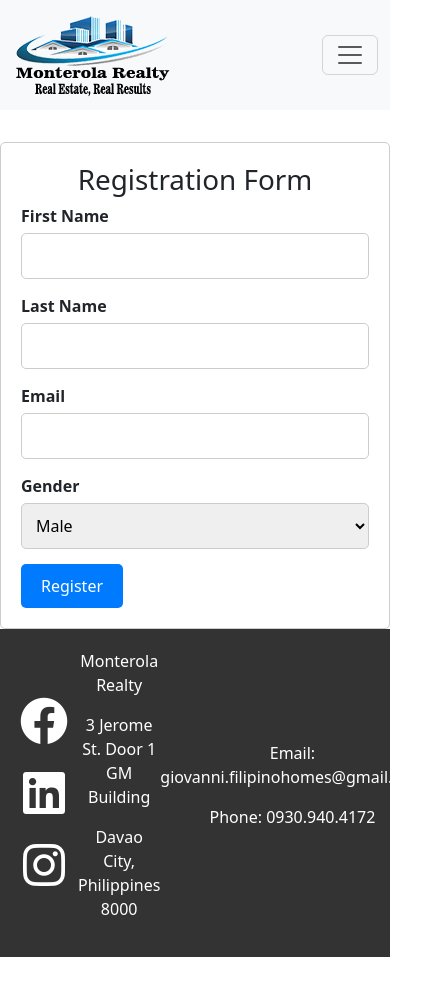
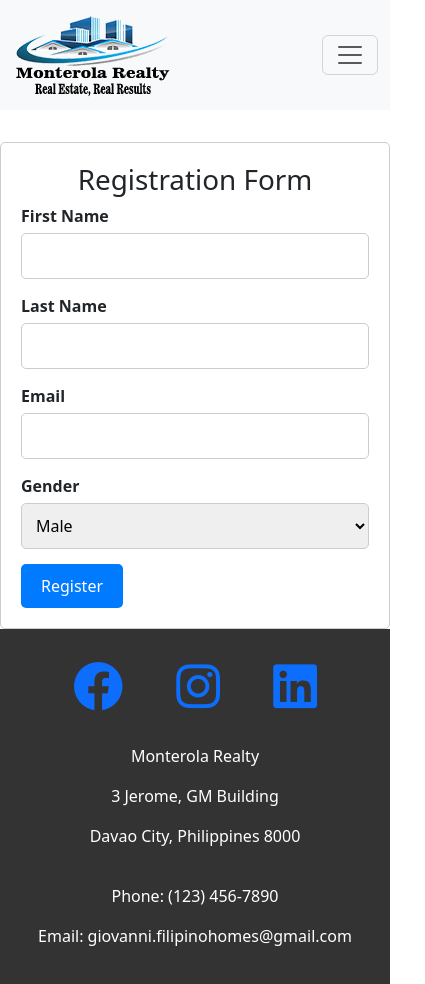
Before and after one commit to kodego-gio/monterolarealty, a React (Create React App) app: page /register in a window 390 px wide. Shown: the whole page, 425 px wide, since content can reach past the window. Before the commit the page ends 957 px from the top, so only its background shows below. Built offline with nearby package versions, Linux system fonts and the light colour scheme.

Commit message:
updated footer section for mobile responsiveness

```diff
--- a/src/App.css
+++ b/src/App.css
@@ -274,34 +274,34 @@ button:hover {
 }
 
 /*---------------------Footer CSS----------------------------*/
+/* Footer.css */
 .footer {
   background-color: #333;
   color: #fff;
-  padding: 20px;
-  display: flex;
-  justify-content: space-between;
-  align-items: center;
+  padding: 20px 0;
 }
 
-.footer-social {
-  font-size: xxx-large;
+.footer-container {
+  display: grid;
+  grid-template-columns: repeat(auto-fit, minmax(200px, 1fr));
+  grid-gap: 20px;
+  max-width: 1200px;
+  margin: 0 auto;
+  padding: 0 20px;
+}
+
+.social-media,
+.company-details,
+.contact-numbers {
   text-align: center;
 }
 
-.footer-social a {
-  color: #fff;
-  text-decoration: none;
-  margin-right: 10px;
+.social-media {
+  display: flex;
+  justify-content: space-evenly;
+  align-items: center;
+  font-size: 50px;
+
 }
 
-.footer-company {
-  text-align: center;
-}
-
-.footer-contact {
-  text-align: center;
-}
-
-.footer-info p {
-  margin: 5px 0;
-}
+/* Style social media icons, company details, and contact numbers individually */
--- a/src/Footer.js
+++ b/src/Footer.js
@@ -3,26 +3,24 @@ import React from 'react';
 const Footer = () => {
   return (
     <footer className="footer">
-      <div className="footer-social">
-        {/* Social Media Icons */}
+      <div className="footer-container">
+        <div className="social-media">
           <a href="https://www.facebook.com/giovanni.monterola09/"><i className="fab fa-facebook"></i></a>
+          <a href="https://www.instagram.com/giovannimonterola09/"><i className="fab fa-instagram"></i></a>
           <a href="https://www.linkedin.com/in/giovanni-monterola/"><i className="fab fa-linkedin"></i></a>
-        <a href="https://www.instagram.com/giovannimonterola09/"><i className="fab fa-instagram"></i></a>
-        {/* Add more social media links/icons as needed */}
         </div>
-      <div className="footer-company">
-        {/* Company Information */}
+        <div className="company-details">
           <p>Monterola Realty</p>
-        <p>3 Jerome St. Door 1 GM Building</p>
+          <p>3 Jerome, GM Building</p>
           <p>Davao City, Philippines 8000</p>
         </div>
-      <div className="footer-contact">
-        {/* Contact Information */}
+        <div className="contact-numbers">
+          <p>Phone: (123) 456-7890</p>
           <p>Email: giovanni.filipinohomes@gmail.com</p>
-        <p>Phone: 0930.940.4172</p>
+        </div>
       </div>
     </footer>
   );
-}
+};
 
 export default Footer;
```
Lines whose indentation alone changed are shown as unchanged.
